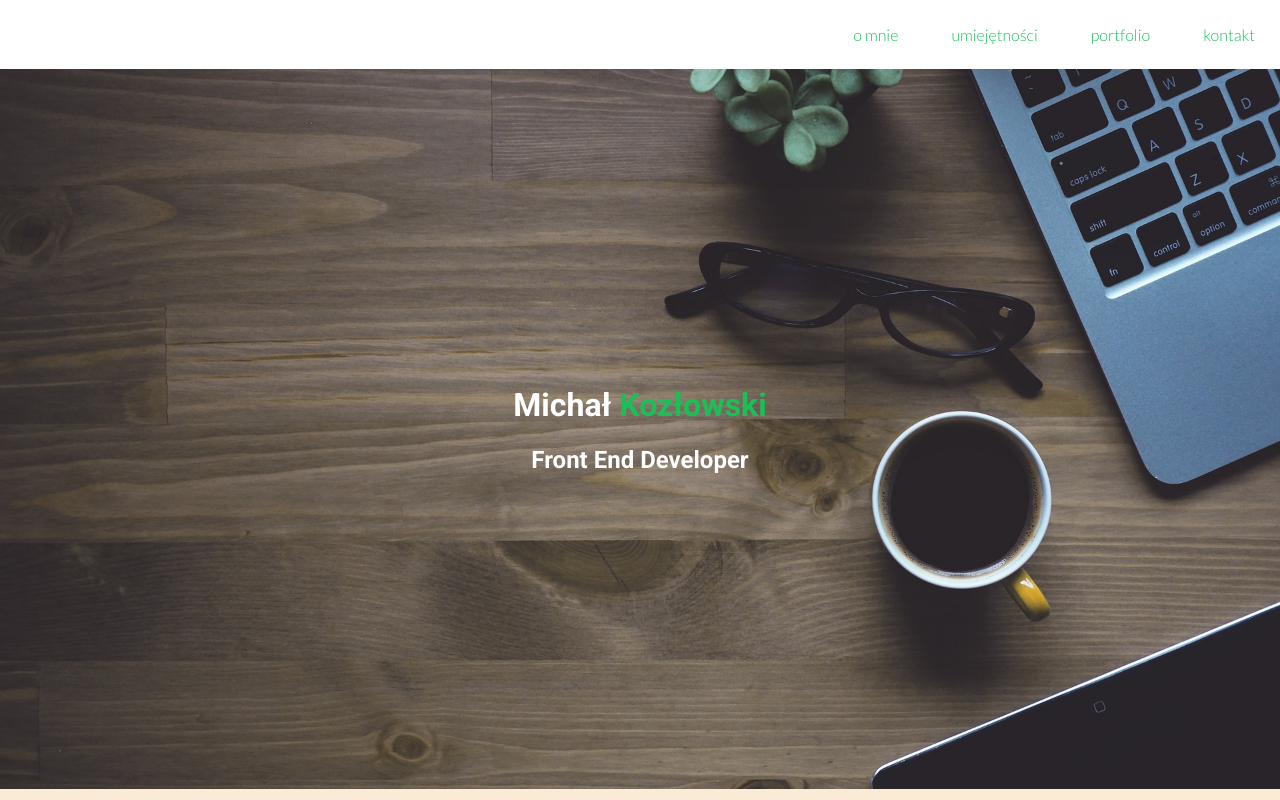
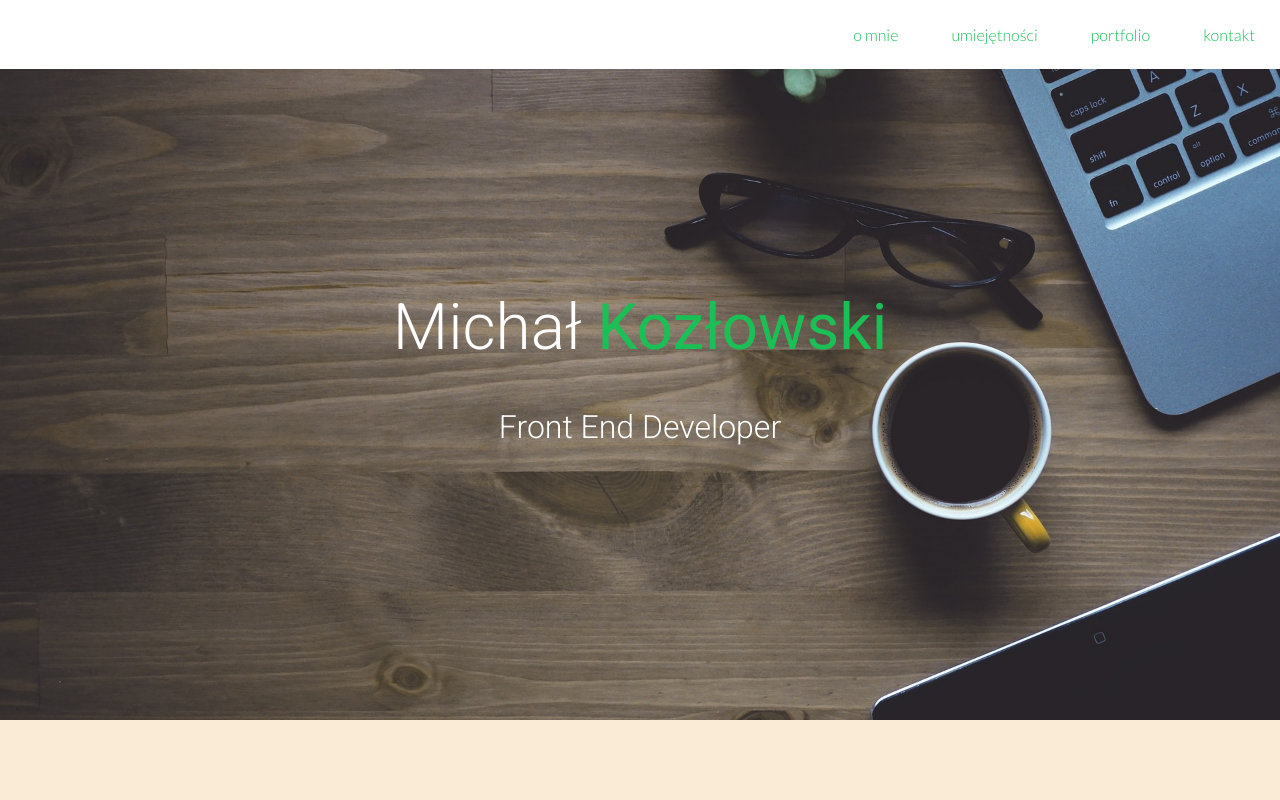
Before and after one commit to kozlowskimichal/Strona_portfolio, a plain HTML site: page index.html in a window 1280 px wide. Drawn offline with Linux system fonts and the light colour scheme.

Commit message:
dodanie headera caption h1 i h2

```diff
--- a/css/style.css
+++ b/css/style.css
@@ -18,6 +18,7 @@ a{
 
 span.green{
     color: #1ac056;
+    font-weight: 400;
 }
 
 
@@ -26,6 +27,9 @@ span.green{
 
 #main-nav {
     background-color: #fff;
+    position: fixed;
+    z-index: 10;
+    width: 100%;
 }
 
 
@@ -81,6 +85,19 @@ span.green{
 }
 
 
+#main-header .header-caption h1{
+    font-size: 4em;
+    font-weight: 300;
+
+}
+
+#main-header .header-caption h2{
+    font-size: 2em;
+    font-weight: 300;
+
+}
+
+
 
 
 /*Main header styles - STOP*/
```
